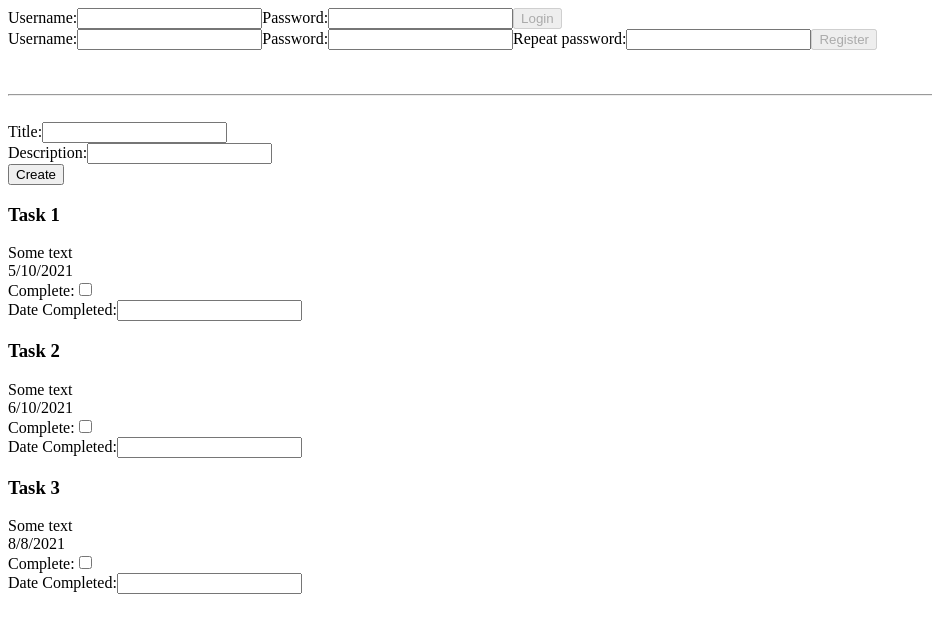
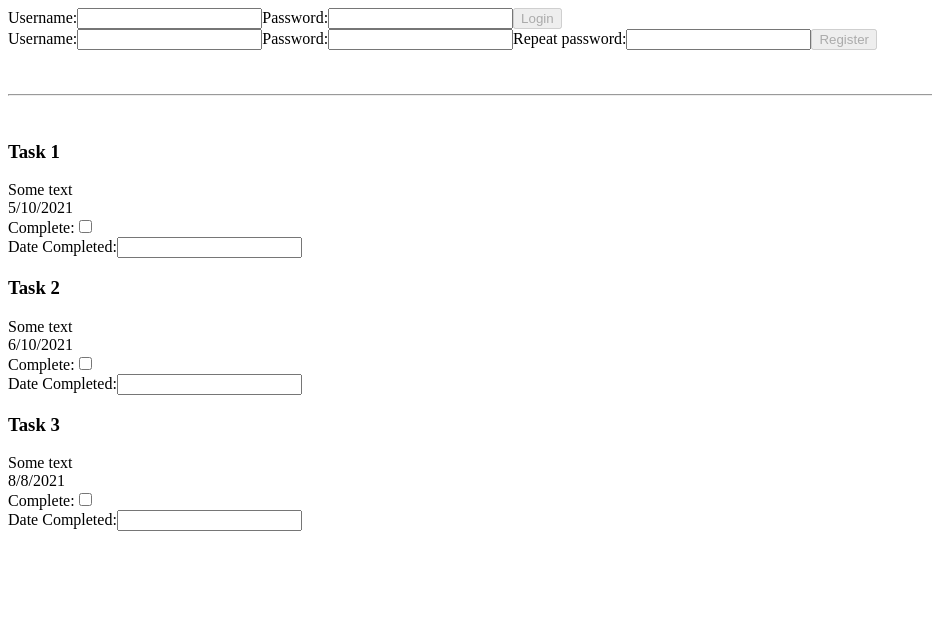
Before and after one commit to mujicapm/ToDoList, a React (Create React App) app: page / in a window 1280 px wide. Shown: the top 632 px of the page, without its empty margins (0-932 px from the left). Built offline with nearby package versions, Linux system fonts and the light colour scheme.

Commit message:
HW3: Working on createToDoItem. Specifically sorting out adding a timestamp when Item is created.

```diff
--- a/src/App.js
+++ b/src/App.js
@@ -1,9 +1,11 @@
+import React, {useState} from 'react'
 import UserBar from './User/UserBar'
 import CreateToDoItem from './ToDos/CreateToDoItem'
 import ToDoList from './ToDos/ToDoList'
 
 
 function App() {
+    const [user, setUser] = useState('');
     const initialToDoItems = [
         {
             title: "Task 1",
@@ -21,12 +23,15 @@ function App() {
             dateCreated: "8/8/2021"
         },
     ]
+
+    const [ ToDoItems, setToDoItems ] = useState(initialToDoItems)
+
     return (
         <div>
-            <UserBar/>
+            <UserBar user={user} setUser={setUser}/>
             <br/><br/><hr/><br/>
-            <CreateToDoItem/>
-            <ToDoList ToDoItems={initialToDoItems}/>
+            {user && <CreateToDoItem ToDoItems={ToDoItems} setToDoItems={setToDoItems}/>}
+            <ToDoList ToDoItems={ToDoItems}/>
         </div>
     )
 }
--- a/src/ToDos/CreateToDoItem.js
+++ b/src/ToDos/CreateToDoItem.js
@@ -1,60 +1,35 @@
-import React from 'react'
+import React, {useState} from 'react'
 import {useRef} from 'react'
 
-export default function CreatePost () {
+export default function CreatePost ({ToDoItems, setToDoItems}) {
+    const [title, setTitle] = useState('')
+    const [description, setDescription] = useState('')
     const createTimeStamp = useRef(null);
+
+    function handleTitle(evt) {setTitle(evt.target.value)}
+    function handleDescription(evt) {setDescription(evt.target.value)}
+
+    function handleCreate() {
+        const newToDoItem = {title, description, createTimeStamp}
+        setToDoItems([newToDoItem, ...ToDoItems])
+    }
+
     return (
         <form onSubmit={e => {
+            e.preventDefault();
             createTimeStamp.current = Date.now();
-            e.preventDefault();
-
+            handleCreate()
         }}>
             <div>
                 <label htmlFor="create-title">Title:</label>
-                <input type="text" name="create-title" id="create-title" />
+                <input type="text" value={title} onChange={handleTitle} name="create-title" id="create-title" />
             </div>
             <div>
                 <label htmlFor="create-description">Description:</label>
-                <input type="textarea" name="create-description" id="create-description" rows="5" cols="33"/>
+                <input type="textarea" value={description} onChange={handleDescription} name="create-description" id="create-description" rows="5" cols="33"/>
             </div>
             <input ref = {createTimeStamp} type="hidden" name="create-timestamp" id="create-timestamp"/>
             <input type="submit" value="Create" />
         </form>
     )
 }
-
-// import React, {useState} from 'react'
-// import {useRef} from 'react'
-//
-// export default function CreatePost ({ToDoItems, setToDoItems}) {
-//     const [title, setTitle] = useState('')
-//     const [description, setDescription] = useState('')
-//     const createTimeStamp = useRef(null);
-//
-//     function handleTitle(evt) {setTitle(evt.target.value)}
-//     function handleDescription(evt) {setDescription(evt.target.value)}
-//
-//     function handleCreate() {
-//         const newToDoItem = {title, description, createTimeStamp}
-//         setToDoItems([newToDoItem, ...ToDoItems])
-//     }
-//
-//     return (
-//         <form onSubmit={e => {
-//             e.preventDefault();
-//             createTimeStamp.current = Date.now();
-//             handleTitle()
-//         }}>
-//             <div>
-//                 <label htmlFor="create-title">Title:</label>
-//                 <input type="text" value={title} onChange={handleTitle} name="create-title" id="create-title" />
-//             </div>
-//             <div>
-//                 <label htmlFor="create-description">Description:</label>
-//                 <input type="textarea" value={description} onChange={handleDescription} name="create-description" id="create-description" rows="5" cols="33"/>
-//             </div>
-//             <input ref = {createTimeStamp} type="hidden" name="create-timestamp" id="create-timestamp"/>
-//             <input type="submit" value="Create" />
-//         </form>
-//     )
-// }
```
